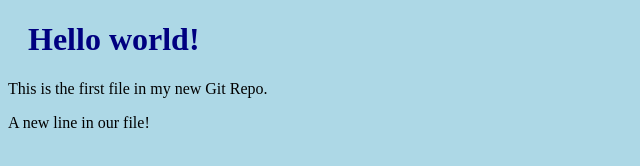
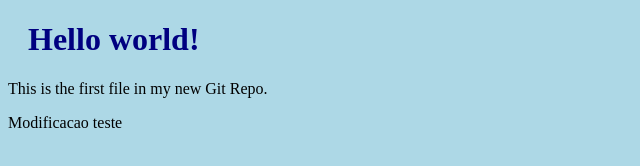
Before and after one commit to Guilherme130499/manutencao-software, a plain HTML site: page index.html in a window 1280 px wide. Shown: the full height of the page, 0-640 px from the left. Drawn offline with Linux system fonts and the light colour scheme.

Commit message:
modificacao

```diff
--- a/index.html
+++ b/index.html
@@ -7,7 +7,7 @@
 	<body>
 		<h1>Hello world!</h1>
 		<p>This is the first file in my new Git Repo.</p>
-		<p>A new line in our file!</p>
+		<p>Modificacao teste</p>
 	</body>
 </html>
 </body>
```
